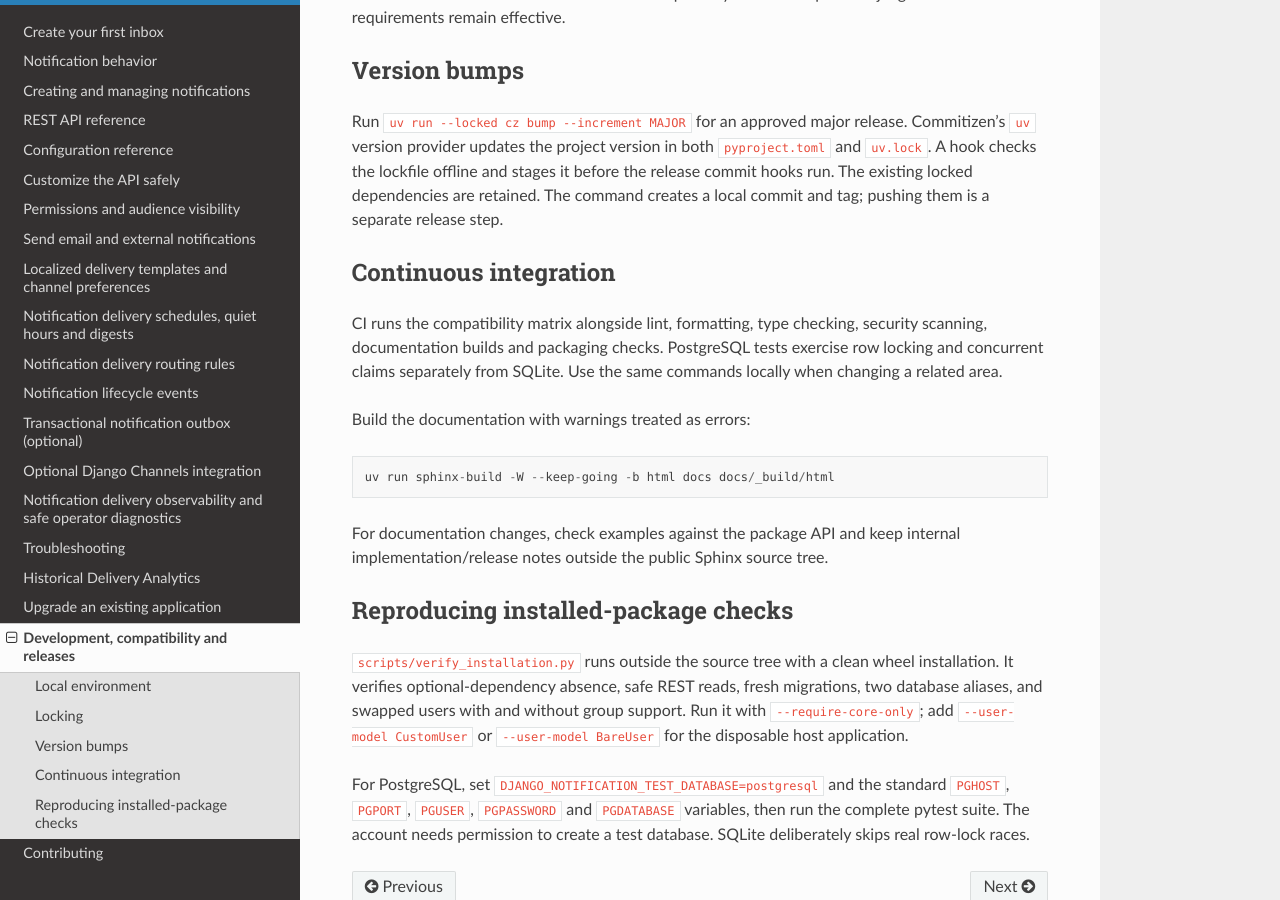
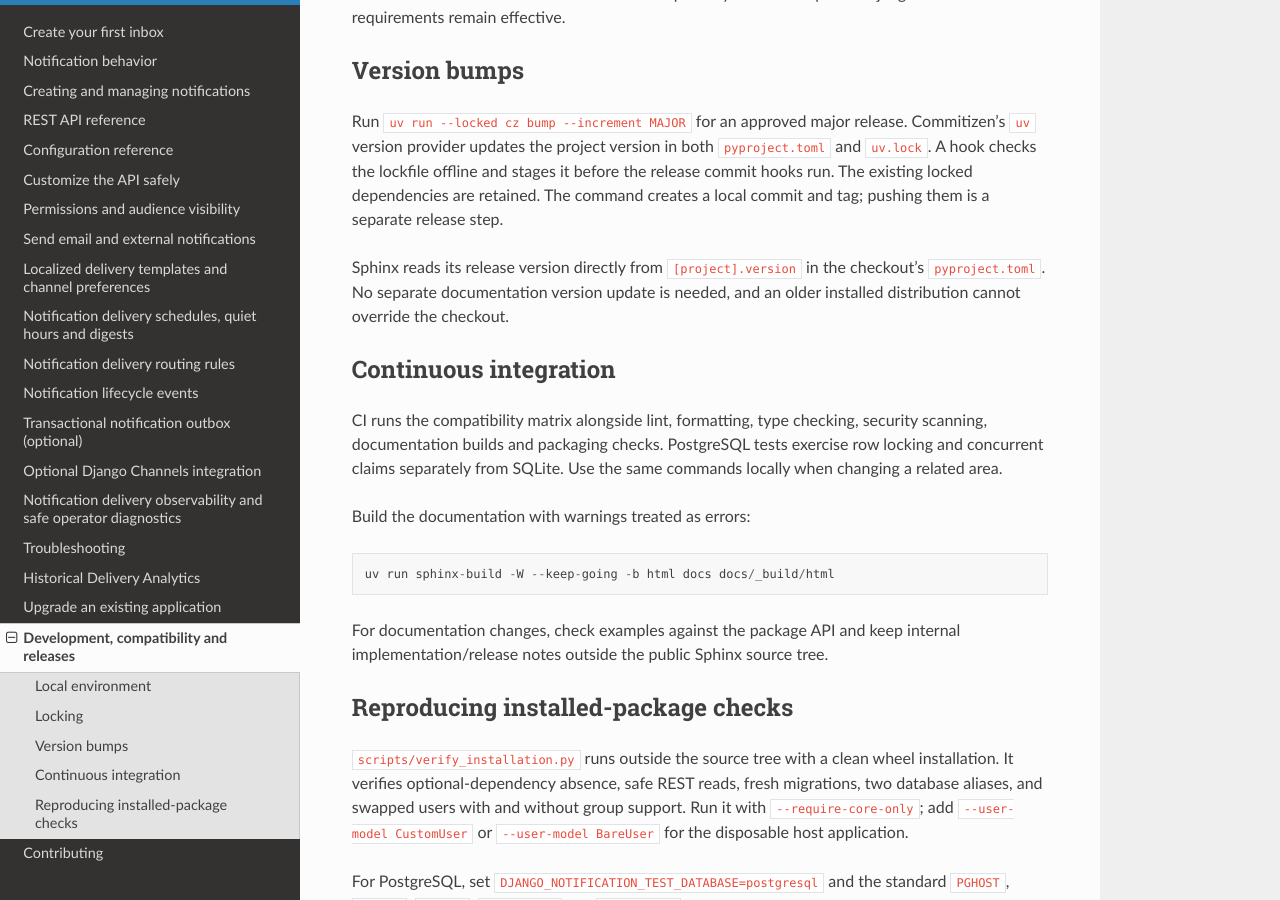
Before and after one commit to Lazarus-org/dj-notification-api, a Sphinx documentation site: the page built from docs/development_toolchain.rst, in a window 1280 px wide and 900 px high, scrolled down 1742 px. Built offline with Sphinx 7.4.7 and the Read the Docs theme 3.1.0, drawn with Linux system fonts in a browser that asks for light colours.

Commit message:
fix(docs): derive the Sphinx release version from project metadata
Read the checkout's pyproject.toml so documentation follows every version bump, independently of installed distribution metadata.

```diff
--- a/docs/conf.py
+++ b/docs/conf.py
@@ -8,7 +8,12 @@
 
 import os
 import sys
-from importlib.metadata import PackageNotFoundError, version as distribution_version
+from pathlib import Path
+
+try:
+    import tomllib
+except ModuleNotFoundError:  # Python 3.10
+    import tomli as tomllib
 
 sys.path.insert(0, os.path.abspath(".."))
 
@@ -19,10 +24,8 @@
 author = "ARYAN-NIKNEZHAD, MEHRSHAD-MIRSHEKARY"
 
 # The full version, including alpha/beta/rc tags
-try:
-    release = distribution_version("dj-notification-api")
-except PackageNotFoundError:
-    release = "2.0.0"  # source checkout without an installed distribution
+with (Path(__file__).resolve().parents[1] / "pyproject.toml").open("rb") as metadata:
+    release = tomllib.load(metadata)["project"]["version"]
 
 master_doc = "index"
 
--- a/docs/development_toolchain.rst
+++ b/docs/development_toolchain.rst
@@ -91,6 +91,10 @@
 locked dependencies are retained. The command creates a local commit and tag;
 pushing them is a separate release step.
 
+Sphinx reads its release version directly from ``[project].version`` in the
+checkout's ``pyproject.toml``. No separate documentation version update is
+needed, and an older installed distribution cannot override the checkout.
+
 Continuous integration
 ----------------------
 
--- a/docs/requirements.txt
+++ b/docs/requirements.txt
@@ -1,2 +1,3 @@
 sphinx>=8,<10
 sphinx-rtd-theme>=3,<4
+tomli>=2,<3; python_version<'3.11'
```
